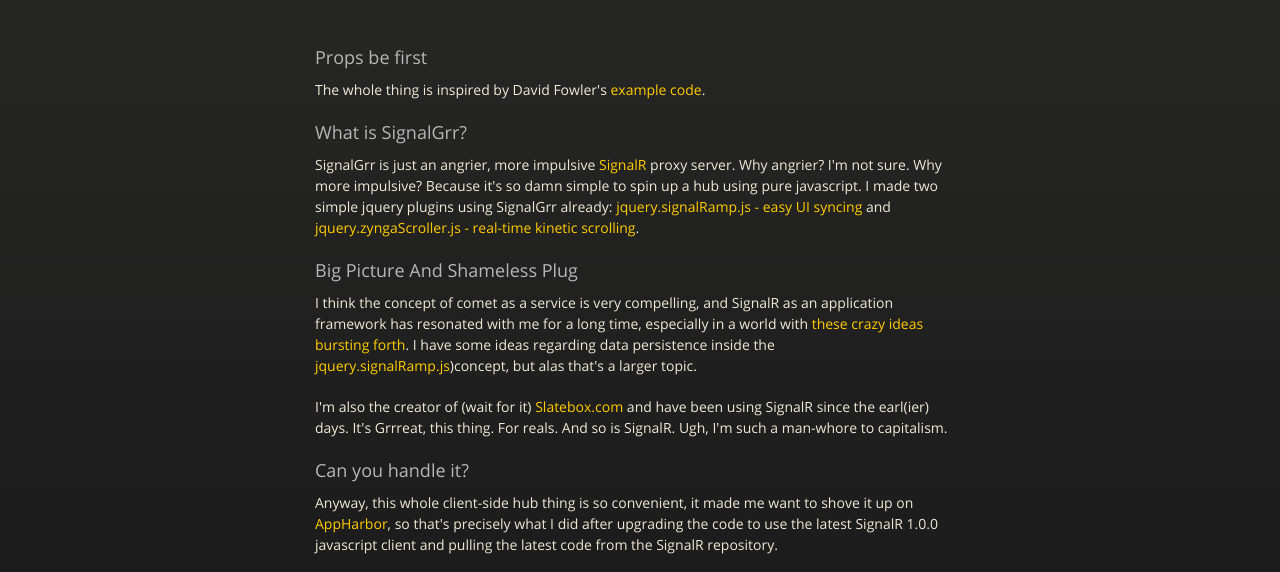
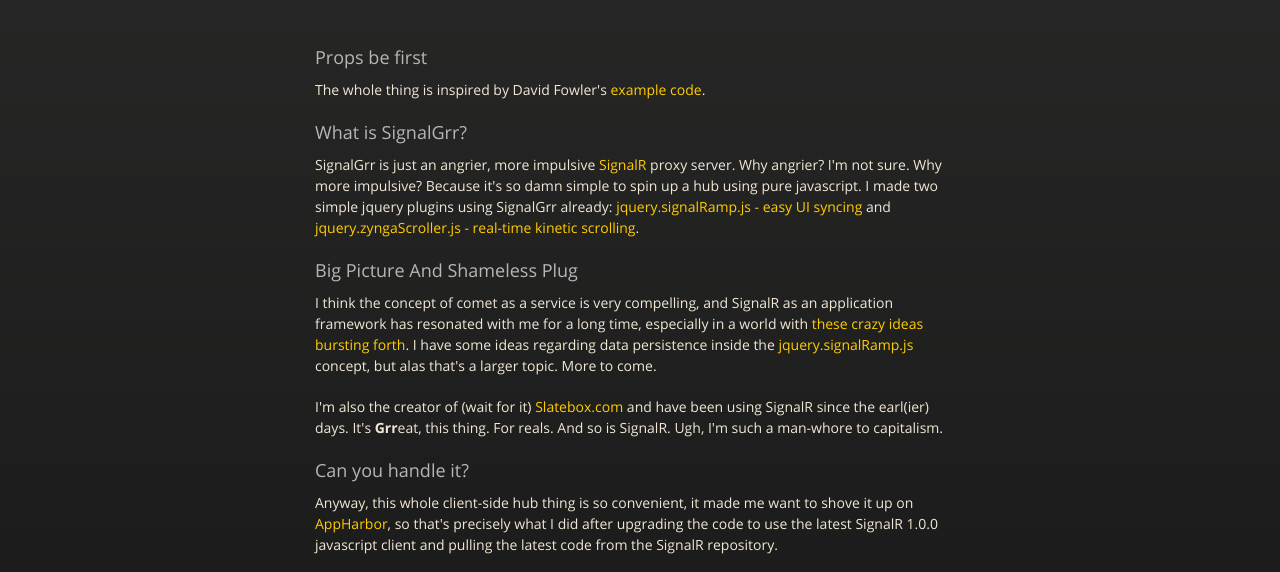
Before and after one commit to TimHeckel/SignalGrr, a plain HTML site: page index.html in a window 1280 px wide. Shown: the part 226-798 px from the top of the page. Drawn offline with nearby package versions, Linux system fonts and the light colour scheme.

Commit message:
Create gh-pages branch via GitHub

```diff
--- a/index.html
+++ b/index.html
@@ -48,9 +48,9 @@
 
 <h3>Big Picture And Shameless Plug</h3>
 
-<p>I think the concept of comet as a service is very compelling, and SignalR as an application framework has resonated with me for a long time, especially in a world with <a href="http://meteor.com">these crazy ideas bursting forth</a>. I have some ideas regarding data persistence inside the <a>jquery.signalRamp.js</a>)concept, but alas that's a larger topic.</p>
+<p>I think the concept of comet as a service is very compelling, and SignalR as an application framework has resonated with me for a long time, especially in a world with <a href="http://meteor.com">these crazy ideas bursting forth</a>. I have some ideas regarding data persistence inside the <a>jquery.signalRamp.js</a> concept, but alas that's a larger topic. More to come.</p>
 
-<p>I'm also the creator of (wait for it) <a href="http://slatebox.com">Slatebox.com</a> and have been using SignalR since the earl(ier) days. It's Grrreat, this thing. For reals. And so is SignalR. Ugh, I'm such a man-whore to capitalism.</p>
+<p>I'm also the creator of (wait for it) <a href="http://slatebox.com">Slatebox.com</a> and have been using SignalR since the earl(ier) days. It's <strong>Grr</strong>eat, this thing. For reals. And so is SignalR. Ugh, I'm such a man-whore to capitalism.</p>
 
 <h3>Can you handle it?</h3>
 
```
Also changed, not shown: params.json (+1 -1 lines).
